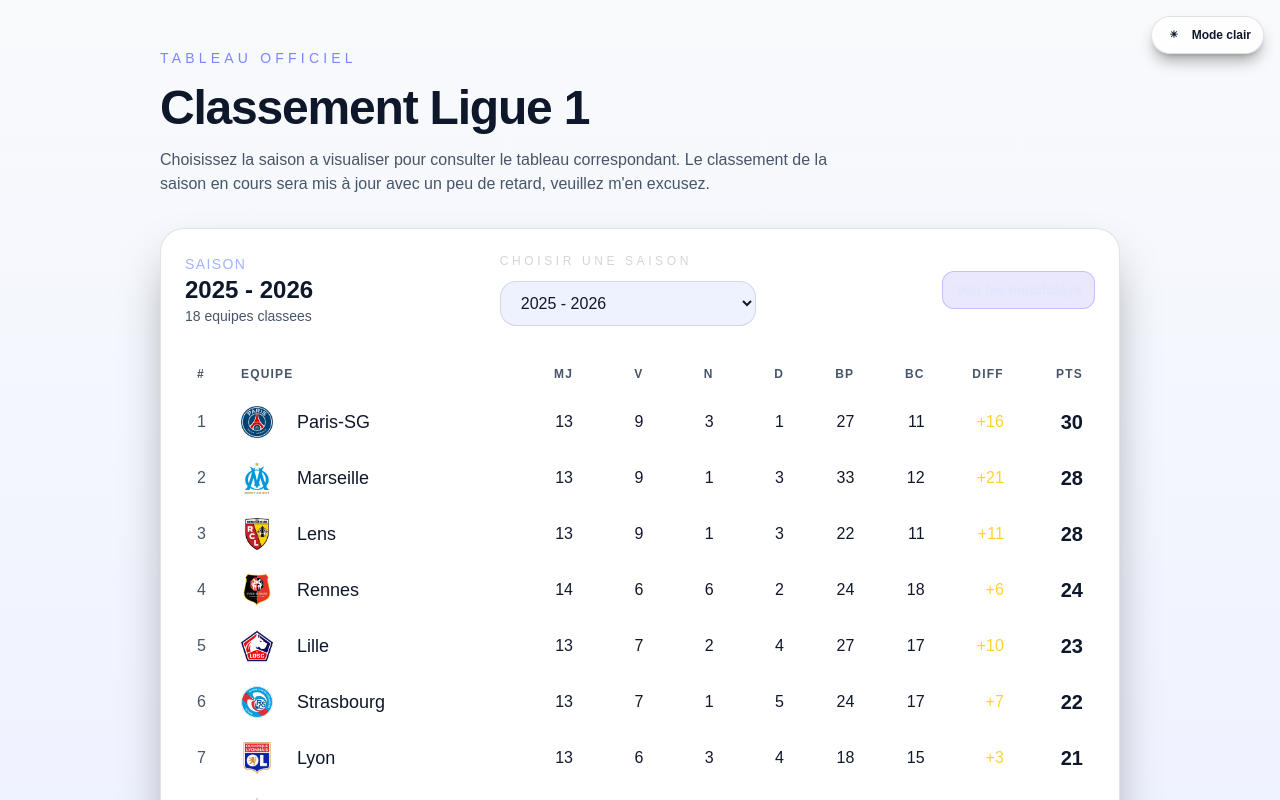
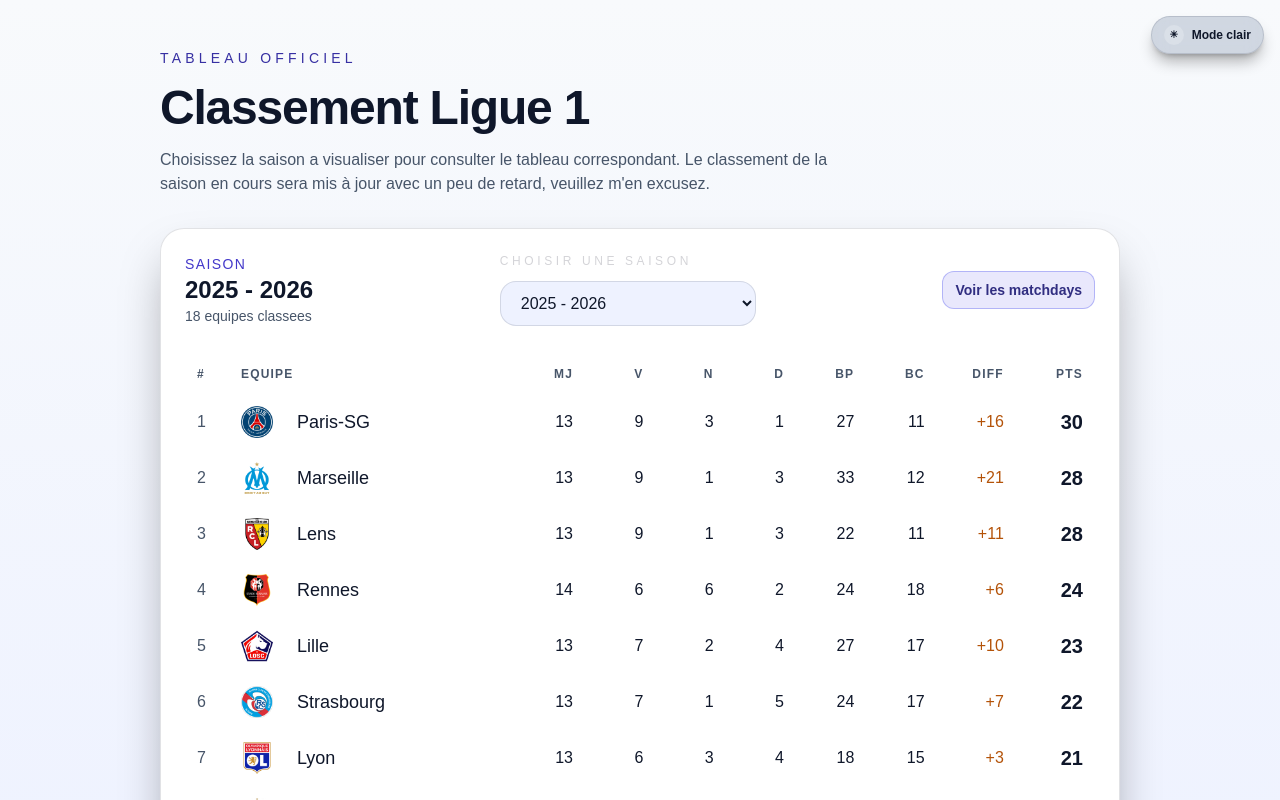
Before and after one commit to RichardFLW/OddsEngine, a Next.js app: page / in a window 1280 px wide. Shown: the top 800 px of the page. Built offline with nearby package versions, Linux system fonts and the light colour scheme.

Commit message:
test lisibilité

```diff
--- a/app/components/ThemeToggle.tsx
+++ b/app/components/ThemeToggle.tsx
@@ -15,13 +15,13 @@
 }
 
 export function ThemeToggle() {
-  const [theme, setTheme] = useState<Theme>("dark");
-
-  // Hydrate with user/system preference after mount to avoid SSR/client mismatch.
-  useEffect(() => {
-    const preferred = getPreferredTheme();
-    setTheme(preferred);
-  }, []);
+  const [theme, setTheme] = useState<Theme>(() => {
+    if (typeof document !== "undefined") {
+      const current = document.documentElement.dataset.theme;
+      if (current === "light" || current === "dark") return current;
+    }
+    return getPreferredTheme();
+  });
 
   useEffect(() => {
     if (typeof document === "undefined") return;
--- a/app/globals.css
+++ b/app/globals.css
@@ -66,10 +66,42 @@
   color: var(--muted) !important;
 }
 
+[data-theme="light"] .text-indigo-100 {
+  color: #312e81 !important;
+}
+
+[data-theme="light"] .text-indigo-300 {
+  color: #4338ca !important;
+}
+
+[data-theme="light"] .text-indigo-200 {
+  color: #3730a3 !important;
+}
+
+[data-theme="light"] .text-indigo-400 {
+  color: #3730a3 !important;
+}
+
+[data-theme="light"] .text-amber-300 {
+  color: #b45309 !important;
+}
+
 [data-theme="light"] .bg-indigo-600\/10 {
   background-color: rgba(79, 70, 229, 0.12) !important;
+}
+
+[data-theme="light"] .bg-black\/50 {
+  background-color: rgba(148, 163, 184, 0.4) !important;
 }
 
 [data-theme="light"] .hover\:bg-indigo-500\/20:hover {
   background-color: rgba(79, 70, 229, 0.16) !important;
 }
+
+[data-theme="light"] .border-indigo-500\/30 {
+  border-color: rgba(99, 102, 241, 0.4) !important;
+}
+
+[data-theme="light"] .hover\:border-indigo-300:hover {
+  border-color: rgba(99, 102, 241, 0.8) !important;
+}
--- a/app/layout.tsx
+++ b/app/layout.tsx
@@ -83,8 +83,9 @@
   children: React.ReactNode;
 }>) {
   return (
-    <html lang="fr" data-theme="dark">
+    <html lang="fr" data-theme="dark" suppressHydrationWarning>
       <body
+        data-theme="dark"
         className={`${geistSans.variable} ${geistMono.variable} antialiased`}
       >
         <div className="fixed right-4 top-4 z-50">
```
